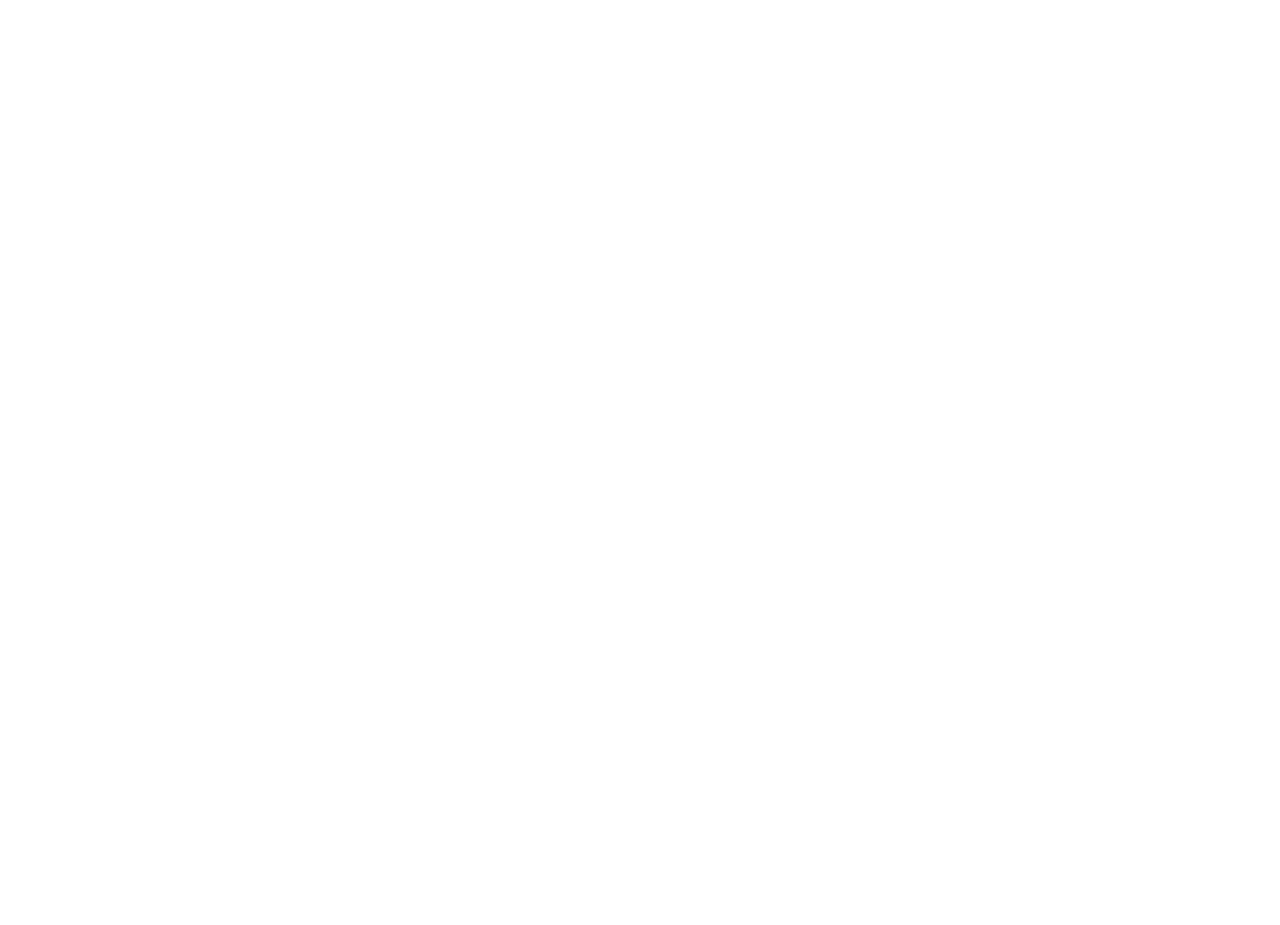
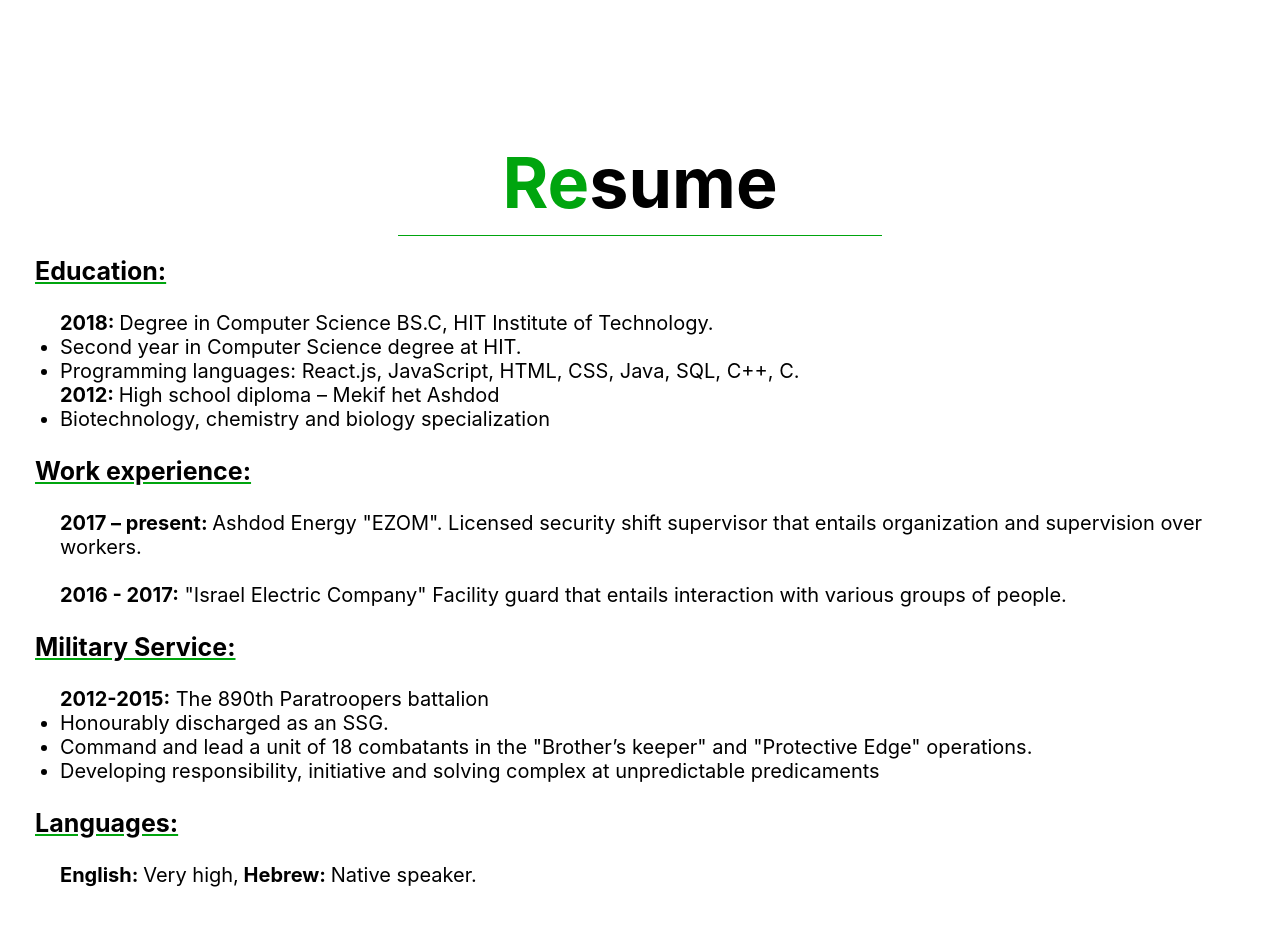
Before and after one commit to zivmorad/portfolio-website, a React (Create React App) app: page / in a window 1280 px wide. Shown: the part 2143-3068 px from the top of the page. Before the commit the page ends 2148 px from the top, so only its background shows below. Built offline with nearby package versions, Linux system fonts and the light colour scheme.

Commit message:
added resume

```diff
--- a/src/components/App.js
+++ b/src/components/App.js
@@ -5,6 +5,7 @@
 import AboutMe from './AboutMe/AboutMe'
 import Skills from './Skills/Skills'
 import ContactMe from './ContactMe/ContactMe'
+import Resume from './Resume/Resume'
 
 const App=()=>{
     return(
@@ -14,6 +15,7 @@
             <AboutMe/>
             <Skills/>
             <ContactMe/>
+            <Resume/>
         </div>
     )
 }
--- /dev/null
+++ b/src/components/Resume/Resume.css
@@ -0,0 +1,30 @@
+.resume-container{
+    margin-top: 100px ;
+    padding: 15px;
+    font-size: 20px;
+}
+.resume{
+    margin: 20px;
+}
+.resume-title{
+    text-align: center;
+    font-size: 70px;
+    width: 40%;
+    padding-bottom: 10px;
+    margin: 20px auto;
+    border-bottom: 1px solid var(--primary-color);
+
+}
+.resume-title span{
+    color: var(--primary-color);
+}
+
+.section-title{
+    text-decoration: underline var(--primary-color);
+    font-size: 25px;
+    color: rgb(0, 0, 0);
+}
+
+.section{
+    margin: 25px;
+}
--- /dev/null
+++ b/src/components/Resume/Resume.js
@@ -0,0 +1,70 @@
+import React from 'react';
+import './Resume.css'
+
+const Resume=()=>{
+    return(
+        <div className='resume-container' id='resume'>
+            <div className='resume'>
+                <h1 className='resume-title'><span>Re</span>sume</h1>
+                <h3 className='section-title'> Education:</h3>
+                <div className='section'>
+                    <p>
+                        <strong>2018: </strong> Degree in Computer Science BS.C, HIT Institute of Technology.
+                    </p>
+                    <ul>
+                        <li>
+                            Second year in Computer Science degree at HIT.
+                        </li>
+                        <li>
+                            Programming languages: React.js, JavaScript, HTML, CSS, Java, SQL, C++, C.
+                        </li>
+                    </ul>
+                        <p>
+                            <strong>2012: </strong>High school diploma – Mekif het Ashdod
+                        </p>
+                    <ul>
+                        <li>
+                            Biotechnology, chemistry and biology specialization
+                        </li>
+                    </ul>
+                </div>
+                <h3 className='section-title'> Work experience:</h3>
+                <div className='section'>
+                    <p>
+                        <strong> 2017 – present: </strong>Ashdod Energy "EZOM".
+                        Licensed security shift supervisor that entails organization and supervision over workers.
+                    </p>
+                    <br/>
+                    <p>
+                        <strong>2016 - 2017:</strong> "Israel Electric Company"
+                        Facility guard that entails interaction with various groups of people.
+                    </p>
+                    </div>
+                <h3 className='section-title'> Military Service:</h3>
+                <div className='section'>
+                    <p>
+                        <strong>2012-2015:</strong> The 890th Paratroopers battalion
+                    </p>
+                    <ul>
+                        <li>
+                            Honourably discharged as an SSG.
+                        </li>
+                        <li>
+                            Command and lead a unit of 18 combatants in the "Brother’s keeper" and "Protective Edge" operations.
+                        </li>
+                        <li>
+                            Developing responsibility, initiative and solving complex at unpredictable predicaments
+                        </li>
+                    </ul>
+                </div>
+                <h3 className='section-title'> Languages:</h3>
+                <div className='section'>
+                    <p>
+                        <strong>English: </strong> Very high,<strong> Hebrew: </strong> Native speaker.
+                    </p>
+                </div>
+            </div>
+        </div>
+)}
+
+export default Resume
```
